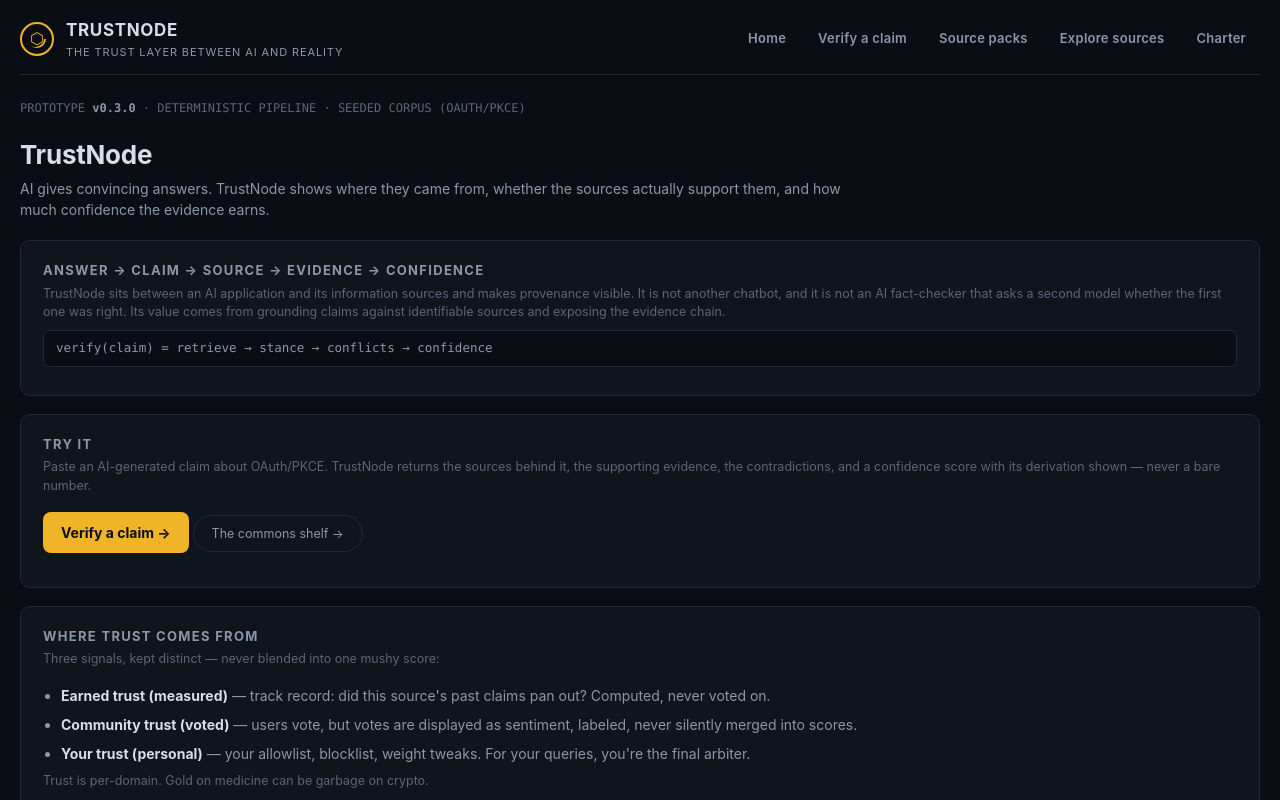
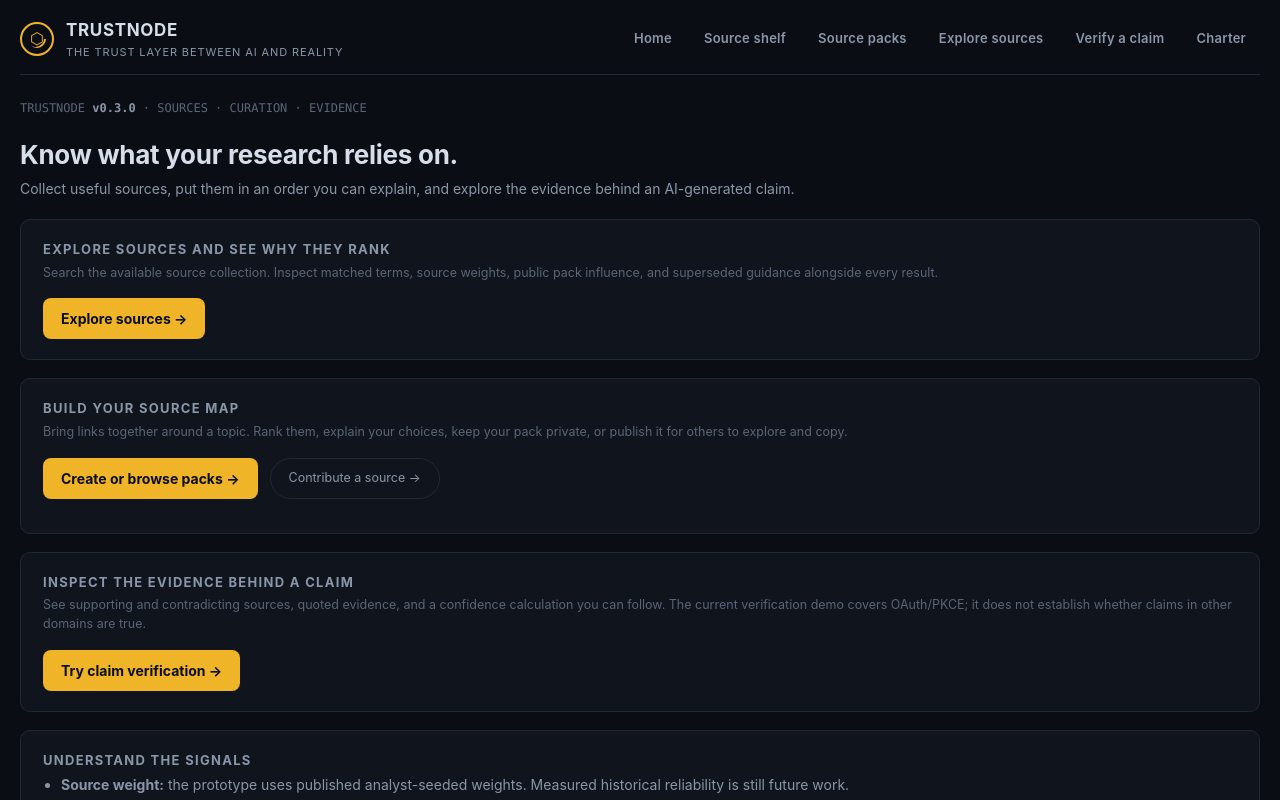
Before and after one commit to AlexBorsody/trustnode, a Next.js app in the folder app/: page / in a window 1280 px wide. Shown: the top 800 px of the page. Built offline with nearby package versions, Linux system fonts and the light colour scheme.

Commit message:
Make source discovery usable and recover from form failures

```diff
--- a/app/src/app/api/sources/route.ts
+++ b/app/src/app/api/sources/route.ts
@@ -110,7 +110,7 @@
       .replace(/_/g, "\\_");
     query = query.or(`title.ilike.%${esc}%,excerpt.ilike.%${esc}%`);
   }
-  query = query.order("created_at", { ascending: false }).range(offset, offset + limit - 1);
+  query = query.order("created_at", { ascending: false }).order("id").range(offset, offset + limit - 1);
 
   const { data, error, count } = await query;
   if (error) return json({ error: error.message }, 500);
--- a/app/src/app/globals.css
+++ b/app/src/app/globals.css
@@ -270,3 +270,5 @@
   color: #58a6ff;
 }
 .tag.na { background: rgba(139, 148, 158, 0.16); color: #8b949e; }
+
+.chip:disabled { opacity: 0.45; cursor: default; }
--- a/app/src/app/layout.tsx
+++ b/app/src/app/layout.tsx
@@ -23,9 +23,10 @@
             </div>
             <nav className="nav">
               <a href="/">Home</a>
-              <a href="/verify">Verify a claim</a>
+              <a href="/sources">Source shelf</a>
               <a href="/packs">Source packs</a>
               <a href="/explore">Explore sources</a>
+              <a href="/verify">Verify a claim</a>
               <a href="/charter">Charter</a>
             </nav>
           </header>
--- a/app/src/app/page.tsx
+++ b/app/src/app/page.tsx
@@ -5,68 +5,50 @@
 export default function Home() {
   return (
     <>
-      <div className="meta-line">
-        PROTOTYPE <b>v{PIPELINE_VERSION}</b> · DETERMINISTIC PIPELINE · SEEDED CORPUS (OAUTH/PKCE)
+      <div className="meta-line">TRUSTNODE <b>v{PIPELINE_VERSION}</b> · SOURCES · CURATION · EVIDENCE</div>
+      <h1 className="page-title">Know what your research relies on.</h1>
+      <p className="page-sub">
+        Collect useful sources, put them in an order you can explain, and explore
+        the evidence behind an AI-generated claim.
+      </p>
+      <div className="panel">
+        <h2>Explore sources and see why they rank</h2>
+        <p className="panel-sub">
+          Search the available source collection. Inspect matched terms, source weights,
+          public pack influence, and superseded guidance alongside every result.
+        </p>
+        <a href="/explore" className="btn">Explore sources →</a>
       </div>
-      <h1 className="page-title">TrustNode</h1>
-      <p className="page-sub">
-        AI gives convincing answers. TrustNode shows where they came from, whether the
-        sources actually support them, and how much confidence the evidence earns.
-      </p>
-
       <div className="panel">
-        <h2>Answer → Claim → Source → Evidence → Confidence</h2>
-        <p className="panel-sub" style={{ marginBottom: 8 }}>
-          TrustNode sits between an AI application and its information sources and makes
-          provenance visible. It is not another chatbot, and it is not an AI fact-checker
-          that asks a second model whether the first one was right. Its value comes from
-          grounding claims against identifiable sources and exposing the evidence chain.
+        <h2>Build your source map</h2>
+        <p className="panel-sub">
+          Bring links together around a topic. Rank them, explain your choices,
+          keep your pack private, or publish it for others to explore and copy.
         </p>
-        <div className="formula">verify(claim) = retrieve → stance → conflicts → confidence</div>
-      </div>
-
-      <div className="panel">
-        <h2>Try it</h2>
-        <p className="panel-sub">
-          Paste an AI-generated claim about OAuth/PKCE. TrustNode returns the sources
-          behind it, the supporting evidence, the contradictions, and a confidence score
-          with its derivation shown — never a bare number.
-        </p>
-        <p>
-          <a href="/verify" className="btn">Verify a claim →</a>{" "}
-          <a href="/sources" className="chip" style={{ textDecoration: "none", padding: "10px 18px" }}>The commons shelf →</a>
+        <p style={{ display: "flex", gap: 12, flexWrap: "wrap" }}>
+          <a href="/packs" className="btn">Create or browse packs →</a>
+          <a href="/sources" className="chip" style={{ textDecoration: "none", padding: "10px 18px" }}>Contribute a source →</a>
         </p>
       </div>
-
       <div className="panel">
-        <h2>Where trust comes from</h2>
-        <p className="panel-sub">Three signals, kept distinct — never blended into one mushy score:</p>
+        <h2>Inspect the evidence behind a claim</h2>
+        <p className="panel-sub">
+          See supporting and contradicting sources, quoted evidence, and a confidence
+          calculation you can follow. The current verification demo covers OAuth/PKCE;
+          it does not establish whether claims in other domains are true.
+        </p>
+        <a href="/verify" className="btn">Try claim verification →</a>
+      </div>
+      <div className="panel">
+        <h2>Understand the signals</h2>
         <ul style={{ margin: "0 0 0 18px", padding: 0, color: "var(--text-dim)" }}>
-          <li style={{ marginBottom: 8 }}>
-            <b style={{ color: "var(--text)" }}>Earned trust (measured)</b> — track record: did this
-            source's past claims pan out? Computed, never voted on.
-          </li>
-          <li style={{ marginBottom: 8 }}>
-            <b style={{ color: "var(--text)" }}>Community trust (voted)</b> — users vote, but votes are
-            displayed as sentiment, labeled, never silently merged into scores.
-          </li>
-          <li style={{ marginBottom: 8 }}>
-            <b style={{ color: "var(--text)" }}>Your trust (personal)</b> — your allowlist, blocklist,
-            weight tweaks. For your queries, you're the final arbiter.
-          </li>
+          <li style={{ marginBottom: 8 }}><b>Source weight:</b> the prototype uses published analyst-seeded weights. Measured historical reliability is still future work.</li>
+          <li style={{ marginBottom: 8 }}><b>Community curation:</b> public packs can influence retrieval order through visible factors. They do not change canonical claim confidence.</li>
+          <li style={{ marginBottom: 8 }}><b>Your selection:</b> choose a pack, result count, and whether to include public pack influence in Explorer.</li>
         </ul>
-        <p className="panel-sub">Trust is per-domain. Gold on medicine can be garbage on crypto.</p>
+        <p className="panel-sub">Retrieval rank helps you navigate sources. Evidence helps you decide what to trust.</p>
       </div>
-
-      <div className="panel">
-        <h2>The commons</h2>
-        <p className="panel-sub">
-          TrustNode is built under the{" "}
-          <a href="/charter" style={{ color: "var(--accent)" }}>Trust Commons Charter</a>:
-          methodology, data, and code are public and forkable; trust is never for sale;
-          AI explains but never decides; the network belongs to everyone.
-        </p>
-      </div>
+      <p className="panel-sub">Built around public methodology and inspectable evidence. Read the <a href="/charter">Trust Commons Charter</a>.</p>
     </>
   );
 }
```
Also changed, not shown: app/src/app/sources/page.tsx (+69 -20 lines), app/src/app/verify/page.tsx (+15 -5 lines), 2 other files (tests, documents, lock files or other folders).
